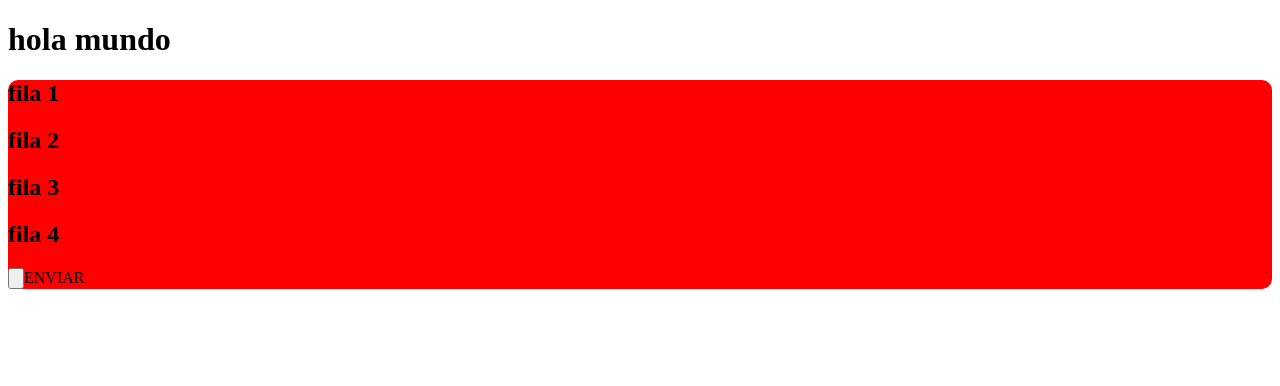
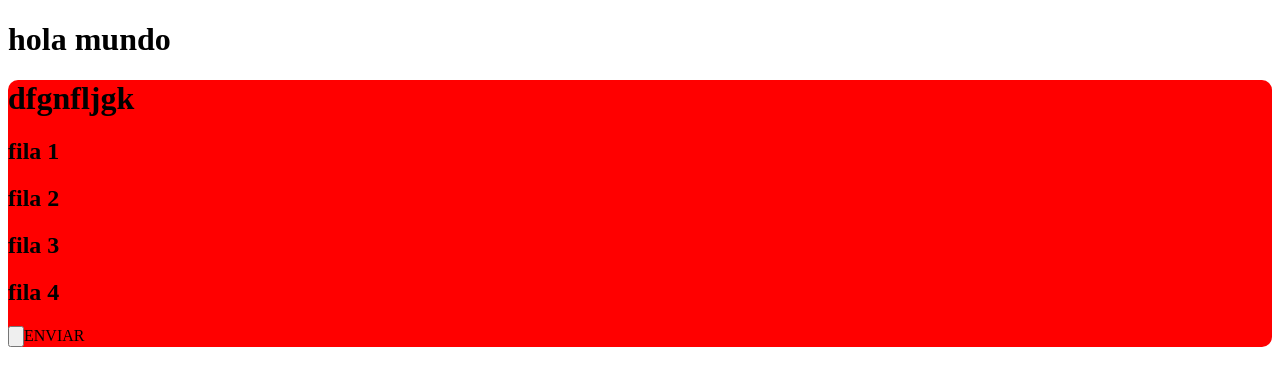
Before and after one commit to Jp1punto5/PROYECTO_PROGRAMACION_WEB, a plain HTML site: page index.html in a window 1280 px wide. Drawn offline with Linux system fonts and the light colour scheme.

Commit message:
cambio en titulo

```diff
--- a/index.html
+++ b/index.html
@@ -9,6 +9,8 @@
     <h1>hola mundo</h1>
     <form action="submit" style="border-radius: 10px; border: 12px; background-color: red;">
 
+
+        <h1>dfgnfljgk</h1>
         <th>
             <td><h2>fila 1</h2></td>
             <td><h2>fila 2</h2></td>
```
